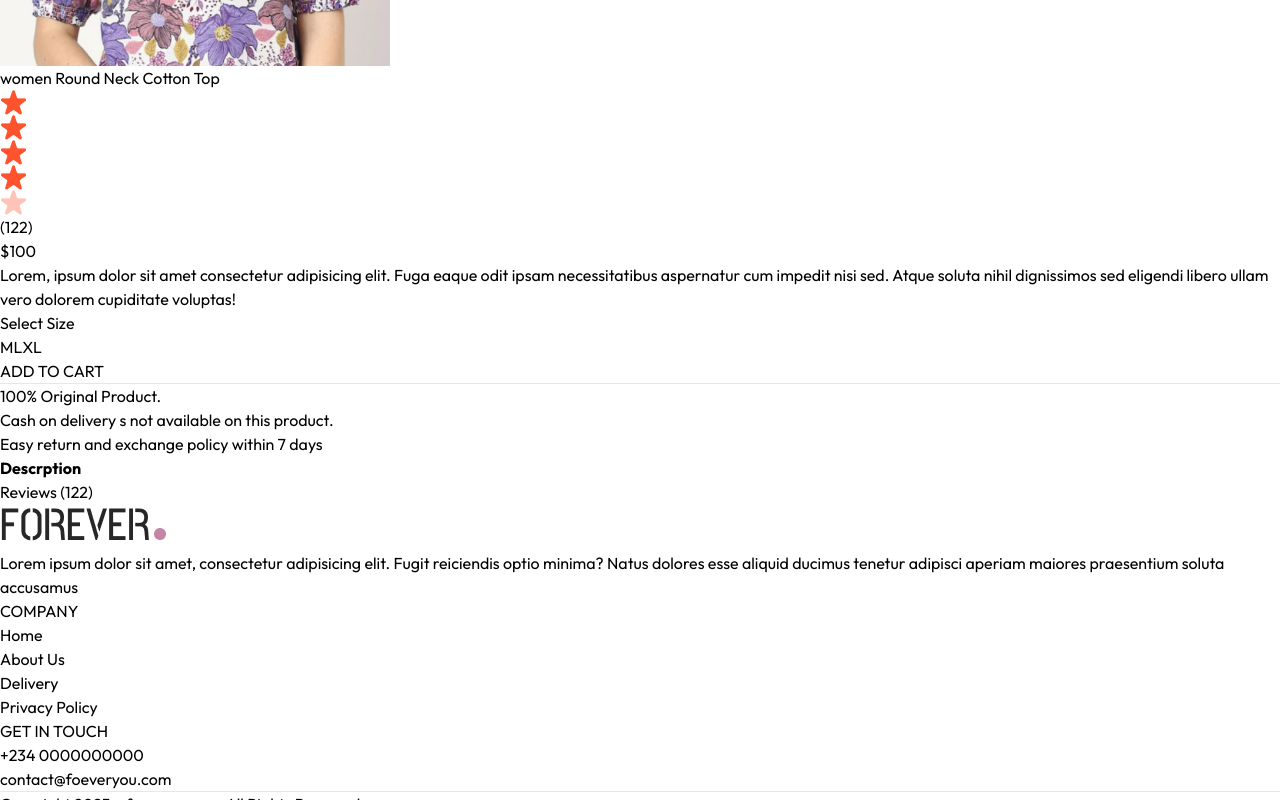
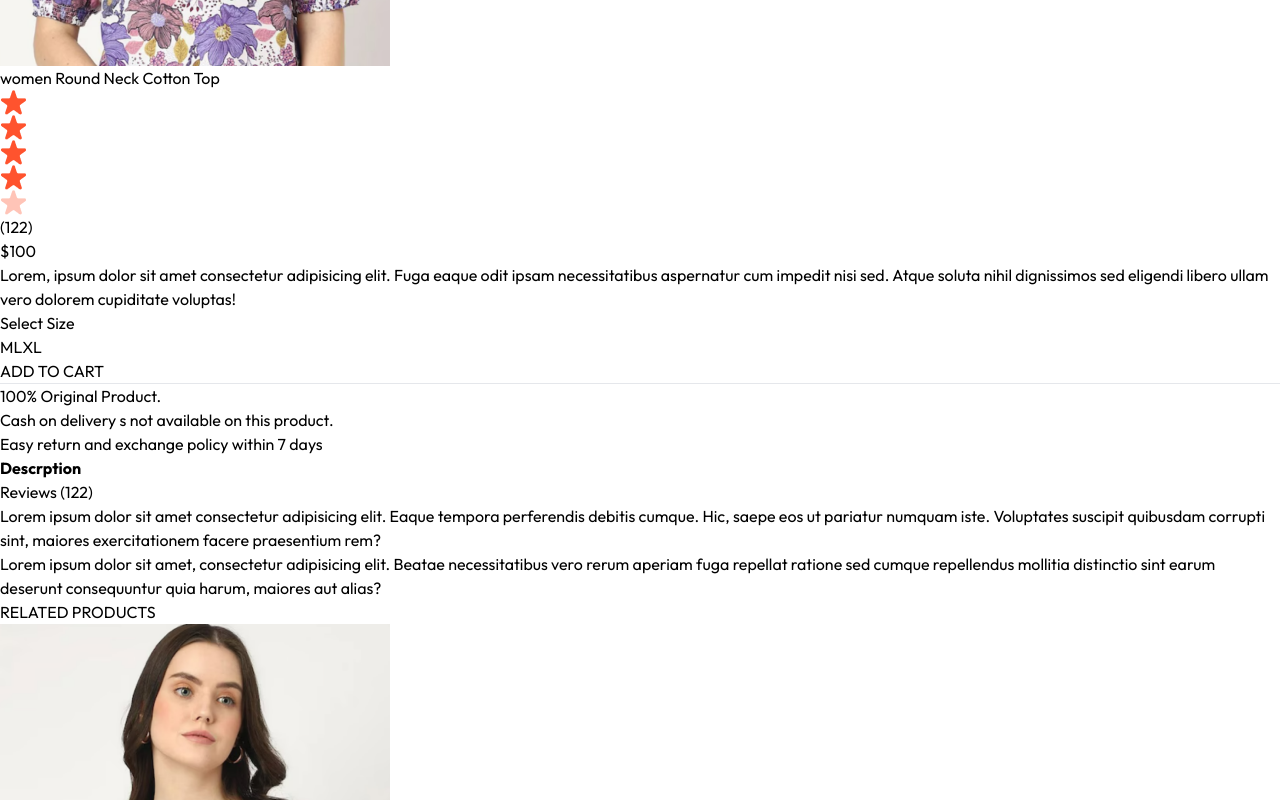
Before and after one commit to lordgreg003/mini-onlinestore, a React (Vite) app: page /product/aarjskfaaa in a window 1280 px wide. Shown: the part 1277-2077 px from the top of the page. Built offline with nearby package versions, Linux system fonts and the light colour scheme.

Commit message:
added related products

```diff
--- /dev/null
+++ b/src/components/RelatedProducts.jsx
@@ -0,0 +1,48 @@
+import { useContext, useEffect, useState } from "react";
+import PropTypes from "prop-types"; // Import PropTypes
+import { ShopContext } from "../context/ShopContext";
+import Title from "./Title";
+import ProductItem from "./ProductItem";
+
+const RelatedProducts = ({ category, subCategory }) => {
+  const { products } = useContext(ShopContext);
+  const [related, setRelated] = useState([]);
+
+  useEffect(() => {
+    if (products.length > 0) {
+      let productCopy = products.slice();
+      productCopy = productCopy.filter((item) => category === item.category);
+      productCopy = productCopy.filter(
+        (item) => subCategory === item.subCategory
+      );
+      setRelated(productCopy.slice(0, 5));
+    }
+  }, [products]);
+
+  return (
+    <div className="my-24">
+      <div className="text-center text-3xl py-2">
+        <Title text1={"RELATED"} text2={"PRODUCTS"} />
+      </div>
+      <div className="grid grid-cols-2 sm:grid-cols-3 md:grid-cols-4 lg:grid-cols-5 gap-4 gap-y-6">
+        {related.map((item, index) => (
+          <ProductItem
+            key={index}
+            id={item._id}
+            name={item.name}
+            price={item.price}
+            image={item.image}
+          />
+        ))}
+      </div>
+    </div>
+  );
+};
+
+// Define prop types
+RelatedProducts.propTypes = {
+  category: PropTypes.string.isRequired, // Assuming category is a string
+  subCategory: PropTypes.string.isRequired, // Assuming subCategory is a string
+};
+
+export default RelatedProducts;
--- a/src/pages/Product.jsx
+++ b/src/pages/Product.jsx
@@ -2,6 +2,7 @@ import { useContext, useEffect, useState } from "react";
 import { useParams } from "react-router-dom";
 import { ShopContext } from "../context/ShopContext";
 import { assets } from "../assets/assets";
+import RelatedProducts from "../components/RelatedProducts";
 
 const Product = () => {
   const { productId } = useParams();
@@ -102,7 +103,26 @@ const Product = () => {
           <b className="border px-5 py-3 text-sm">Descrption</b>
           <p className="border px-5 py-3 text-sm">Reviews (122)</p>
         </div>
+        <div className="flex flex-col gap-4 border px-6 py-6 text-sm text-gray-500">
+          <p>
+            Lorem ipsum dolor sit amet consectetur adipisicing elit. Eaque
+            tempora perferendis debitis cumque. Hic, saepe eos ut pariatur
+            numquam iste. Voluptates suscipit quibusdam corrupti sint, maiores
+            exercitationem facere praesentium rem?
+          </p>
+          <p>
+            Lorem ipsum dolor sit amet, consectetur adipisicing elit. Beatae
+            necessitatibus vero rerum aperiam fuga repellat ratione sed cumque
+            repellendus mollitia distinctio sint earum deserunt consequuntur
+            quia harum, maiores aut alias?
+          </p>
+        </div>
       </div>
+      {/* ---------display related products */}
+      <RelatedProducts
+        category={productData.category}
+        subCategory={productData.subCategory}
+      />
     </div>
   ) : (
     <div className="opacity-0"></div>
```
